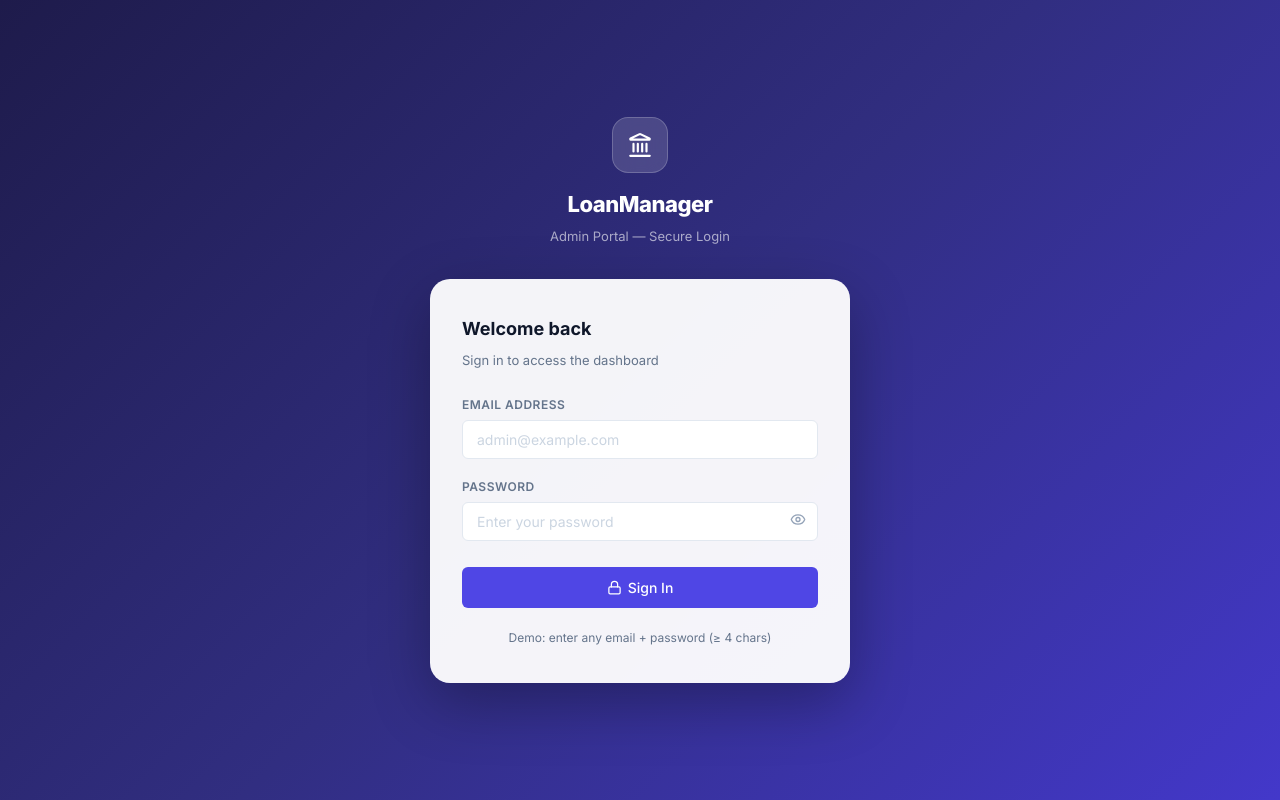
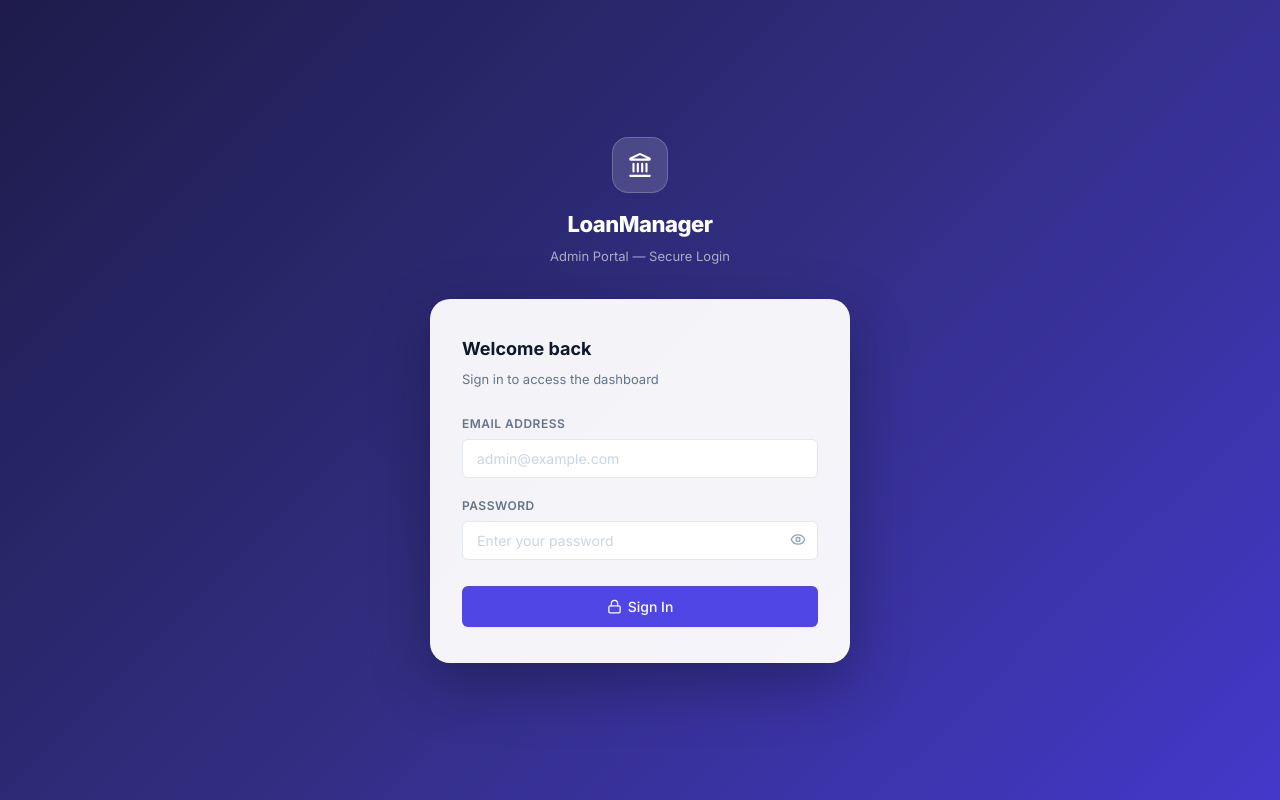
Before and after one commit to Ashen-Kavinda2001/loan_obtaining_app_mern, a React (Vite) app: page / in a window 1280 px wide. Built offline with nearby package versions, Linux system fonts and the light colour scheme.

Commit message:
change logging page

```diff
--- a/src/pages/Login.jsx
+++ b/src/pages/Login.jsx
@@ -99,9 +99,7 @@ export default function Login({ onLogin }) {
             </button>
           </form>
 
-          <div style={{ textAlign: 'center', fontSize: 12, color: 'var(--color-text-muted)', marginTop: 20 }}>
-            Demo: enter any email + password (≥ 4 chars)
-          </div>
+
         </div>
       </div>
 
```
